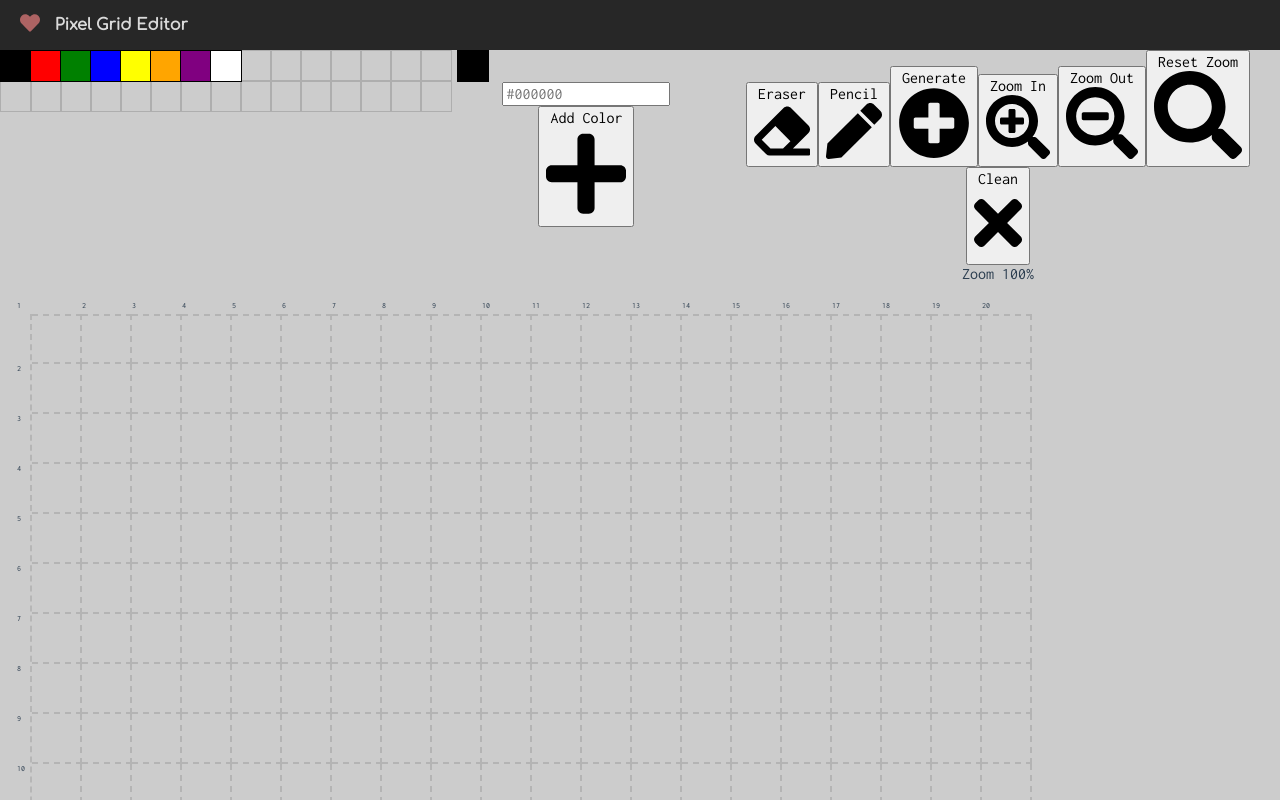
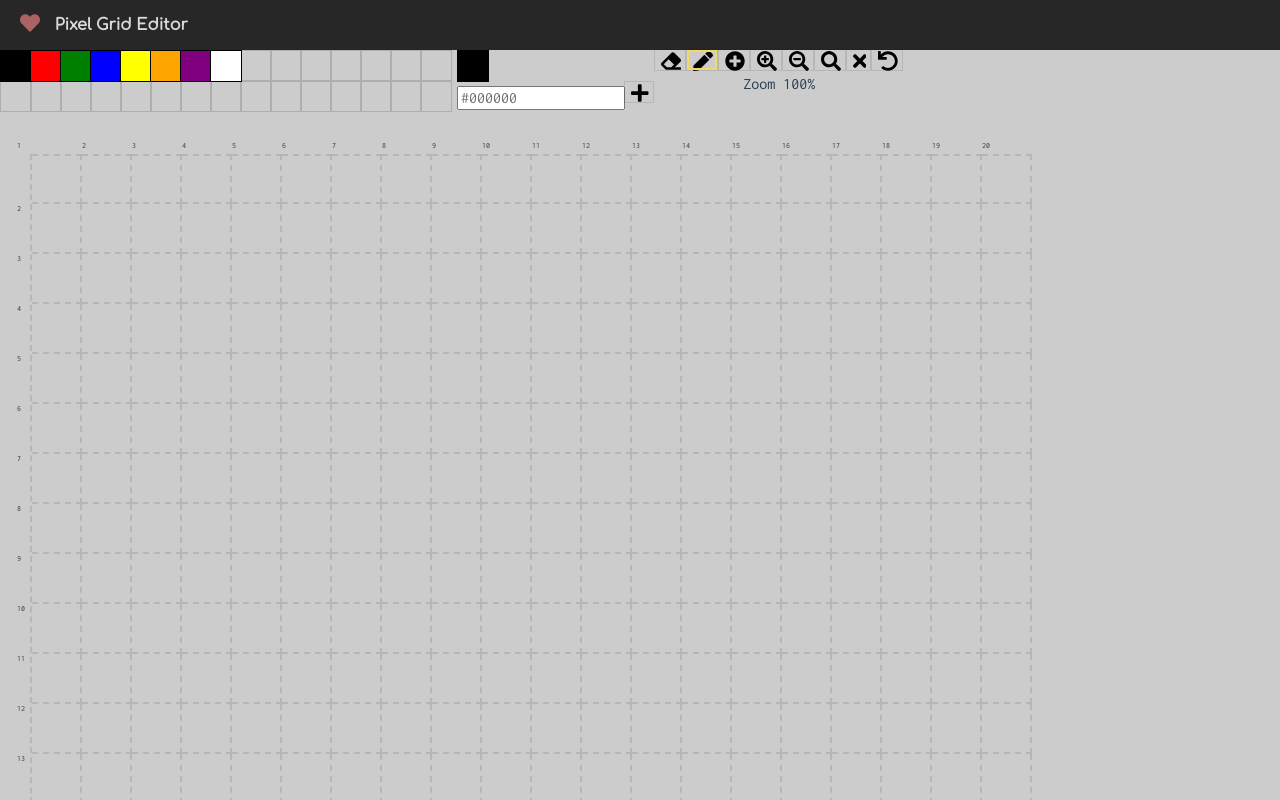
Before and after one commit to jackiecard/pixgridloca, a Vue app: page / in a window 1280 px wide. Shown: the top 800 px of the page. Built offline with nearby package versions, Linux system fonts and the light colour scheme.

Commit message:
Added Undo functionality

```diff
--- a/src/App.vue
+++ b/src/App.vue
@@ -21,6 +21,9 @@ body{
 }
 
 #app {
+  --border-color: rgba(0, 0, 0, 0.1);
+  --border-color-active: #f1d963;
+
   font-family: 'Inconsolata', monospace;
   -webkit-font-smoothing: antialiased;
   -moz-osx-font-smoothing: grayscale;
@@ -31,5 +34,40 @@ body{
   input{
     font-family: 'Inconsolata', monospace;
   }
+
+  button{
+    &.btn{
+      position: relative;
+      background-color: transparent;
+      border: 0;
+      font-size: 0;
+
+      &:after{
+        content: "";
+        position: absolute;
+        top: -1px;
+        left: -1px;
+        width: calc(100% - 2px);
+        height: calc(100% - 2px);
+        border: 1px solid var(--border-color);
+      }
+
+      &--active{
+        &:before{
+          content: "";
+          position: absolute;
+          top: 0;
+          left: 0;
+          width: calc(100% - 6px);
+          height: calc(100% - 6px);
+          border: 2px solid var(--border-color-active);
+        }
+      }
+
+      .svg-inline--fa{
+        height: 20px;
+      }
+    }
+  }
 }
 </style>
--- a/src/components/Editor.vue
+++ b/src/components/Editor.vue
@@ -12,18 +12,20 @@
           <div :class="['current-color', {'current-color--bounce': bouncePickedColor}]" :style="{backgroundColor: currentColor.value}">
             <span class="current-color__doubled">Already here!</span>
           </div>
-          <input type="text" placeholder="#000000" v-model="newColor"/><button @click="setColor(newColor)">Add Color <font-awesome-icon icon="plus" /></button>
+          <input type="text" placeholder="#000000" v-model="newColor"/>
+          <button class="btn" @click="setColor(newColor)">Add Color <font-awesome-icon icon="plus" /></button>
         </div>
       </template>
 
       <template slot="control">
-        <button @click="eraser(true)">Eraser <font-awesome-icon icon="eraser" /></button>
-        <button @click="eraser(false)">Pencil <font-awesome-icon icon="pen" /></button>
-        <button @click="generateArt()">Generate <font-awesome-icon icon="plus-circle" /></button>
-        <button @click="zoomIn()">Zoom In <font-awesome-icon icon="search-plus" /></button>
-        <button @click="zoomOut()">Zoom Out <font-awesome-icon icon="search-minus" /></button>
-        <button @click="zoomReset()">Reset Zoom <font-awesome-icon icon="search" /></button>
-        <button @click="generateList()">Clean <font-awesome-icon icon="times" /></button>
+        <button :class="['btn', {'btn--active': isEraser}]" @click="eraser(true)">Eraser <font-awesome-icon icon="eraser" /></button>
+        <button :class="['btn', {'btn--active': !isEraser}]" @click="eraser(false)">Pencil <font-awesome-icon icon="pen" /></button>
+        <button class="btn" @click="generateArt()">Generate <font-awesome-icon icon="plus-circle" /></button>
+        <button class="btn" @click="zoomIn()">Zoom In <font-awesome-icon icon="search-plus" /></button>
+        <button class="btn" @click="zoomOut()">Zoom Out <font-awesome-icon icon="search-minus" /></button>
+        <button class="btn" @click="zoomReset()">Reset Zoom <font-awesome-icon icon="search" /></button>
+        <button class="btn" @click="generateList()">Clean <font-awesome-icon icon="times" /></button>
+        <button class="btn" @click="undo()">Undo <font-awesome-icon icon="undo" /></button>
         <div>Zoom {{zoom*100}}%</div>
       </template>
     </Toolbar>
@@ -35,8 +37,8 @@
            :show-ruler="showRuler"
            @update-tiles="updateTiles"/>
     <div class="grid-info">
-      <button @click="toggleGrid()">{{showGrid ? 'Hide Grid' : 'Show Grid'}} <font-awesome-icon icon="th-large" /></button>
-      <button v-if="showGrid" @click="toggleRuler()">{{showRuler ? 'Hide Ruler' : 'Show Ruler'}} <font-awesome-icon icon="ruler" /></button>
+      <button class="btn" @click="toggleGrid()">{{showGrid ? 'Hide Grid' : 'Show Grid'}} <font-awesome-icon icon="th-large" /></button>
+      <button class="btn" v-if="showGrid" @click="toggleRuler()">{{showRuler ? 'Hide Ruler' : 'Show Ruler'}} <font-awesome-icon icon="ruler" /></button>
     </div>
     <textarea v-if="generatedArt" v-model="generatedArt">
     </textarea>
@@ -83,7 +85,8 @@ export default {
       'addColor',
       'pickedColor',
       'generateArt',
-      'eraser'
+      'eraser',
+      'undo'
     ]),
     generateList() {
       const list = [];
@@ -97,21 +100,23 @@ export default {
           color: "transparent"
         });
       }
-      this.setUpdatedList(list)
+      this.setUpdatedList({ list: list, first: true })
     },
     updateTiles(e) {
       const newList = this.updatedList.map(item => {
+        let newItem = null;
         if (item.id === e.id) {
+          newItem = Object.assign({}, item);
           if(this.isEraser){
-            item.color = "transparent";
+            newItem.color = "transparent";
           }
           else{
-            item.color = this.currentColor.value;
+            newItem.color = this.currentColor.value;
           }
         }
-        return item;
+        return newItem ? newItem : item;
       });
-      this.setUpdatedList(newList);
+      this.setUpdatedList({ list: newList, first: false, pressed: e.pressed });
     },
     setColor(color){
       this.addColor(color);
--- a/src/components/Tiles.vue
+++ b/src/components/Tiles.vue
@@ -46,7 +46,7 @@ export default {
   },
   data(){
     return {
-      clickedItemId: null
+      pressedItemId: null
     }
   },
   computed: {
@@ -59,15 +59,15 @@ export default {
   },
   methods: {
     clicked(id){
-      this.$emit('update-tiles', { id: id });
-      this.clickedItemId = id;
+      this.$emit('update-tiles', { id: id, pressed: false });
+      this.pressedItemId = id;
     },
     release(id){
-      this.clickedItemId = null;
+      this.pressedItemId = null;
     },
     over(id){
-      if(this.clickedItemId && this.clickedItemId !== id){
-        this.$emit('update-tiles', { id: id });
+      if(this.pressedItemId && this.pressedItemId !== id){
+        this.$emit('update-tiles', { id: id, pressed: true });
       }
     }
   }
@@ -80,7 +80,7 @@ export default {
   margin: 30px;
   padding: 0;
 
-  --border-color: rgba(0, 0, 0, 0.11);
+  --border-color: rgba(0, 0, 0, 0.1);
   --border-size: 2px;
 
   li{
--- a/src/store.js
+++ b/src/store.js
@@ -7,6 +7,7 @@ Vue.use(Vuex);
 const state = {
   generatedArt: null,
   updatedList: [],
+  backupList: [],
   canvasWidth: 20,
   canvasHeight: 15,
   showGrid: true,
@@ -87,7 +88,14 @@ const mutations = {
     state.currentColor = payload;
   },
   setUpdatedList(state, payload) {
-    state.updatedList = payload;
+    console.log(payload.pressed);
+    if(payload.first) {
+      state.backupList = payload.list;
+    }
+    else if(!payload.pressed) {
+      state.backupList = state.updatedList;
+    }
+    state.updatedList = payload.list;
   },
   generateArt(state) {
     let list = "";
@@ -117,8 +125,13 @@ const mutations = {
       state.bouncePickedColor = false;
     }, 1000);
   },
-  eraser(state, payload){
+  eraser(state, payload) {
     state.isEraser = payload;
+  },
+  undo(state){
+    const backup = state.updatedList;
+    state.updatedList = state.backupList;
+    state.backupList = backup;
   }
 };
 
@@ -146,10 +159,11 @@ const actions = {
   },
   pickedColor: ({ commit }, payload) => {
     commit("eraser", false);
-    commit("pickedColor", payload)
+    commit("pickedColor", payload);
   },
   generateArt: ({ commit }) => commit("generateArt"),
-  eraser: ({ commit }, payload) => commit("eraser", payload)
+  eraser: ({ commit }, payload) => commit("eraser", payload),
+  undo: ({ commit }) => commit("undo")
 };
 
 const getters = {
@@ -165,7 +179,8 @@ const getters = {
   currentColor: state => state.currentColor,
   paletteList: state => state.paletteList,
   bouncePickedColor: state => state.bouncePickedColor,
-  isEraser: state => state.isEraser
+  isEraser: state => state.isEraser,
+  backupList: state => state.backupList
 };
 
 // const vuexPersist = new VuexPersist({
```
